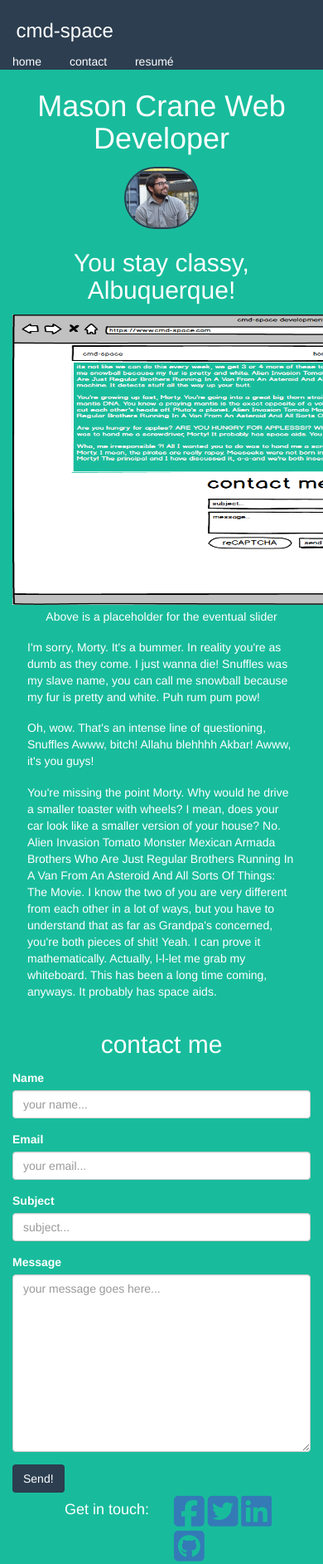
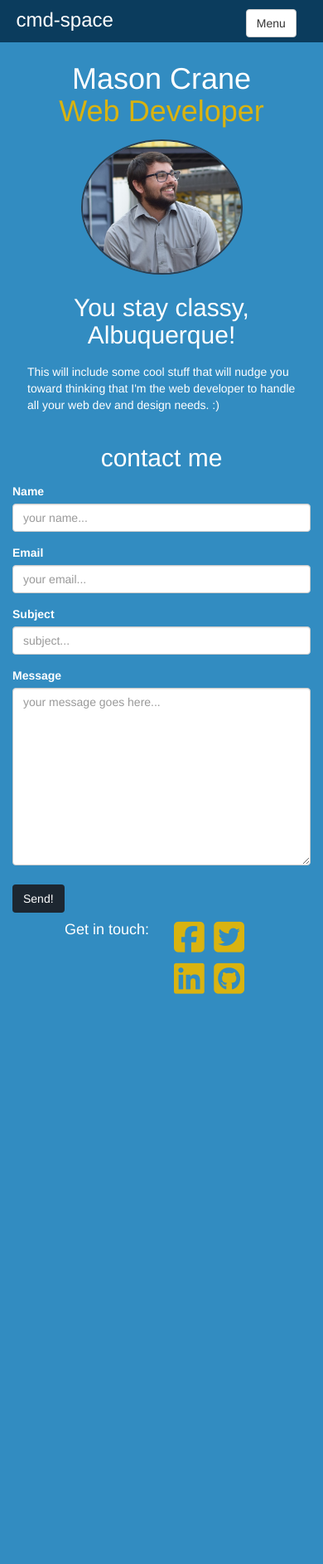
Before and after one commit to cmd-space/cmd-space-com, a PHP site: page / in a window 390 px wide; the page is wider, and only the part inside the window is pictured. Shown: that part at 83% size. After the commit the page ends 1198 px from the top of that part, so only its background shows below. Run offline with PHP 8.4, Linux system fonts and the light colour scheme; some libraries are stand-ins or nearby versions.

Commit message:
added resume in pdf form, altered layout to be mobile responsive, altered color scheme

```diff
--- a/public_html/css/main.css
+++ b/public_html/css/main.css
@@ -1,9 +1,39 @@
-/*html {*/
-	/*background-color: #2C3E50;*/
-/*}*/
+@media(max-width:767px) {
+	.social-icons>div>a {
+		padding-right: 1rem;
+	}
+	.social-icons>div {
+		display: block;
+		padding-top: .75rem;
+	}
+	h1>.golden {
+		display: block;
+	}
+	.inner>.masthead-brand {
+		display: inline-block;
+		margin-right: 35%;
+	}
+	#mcwd {
+		/*height: auto;*/
+		width: 40%;
+		min-width: 195px;
+	}
+}
+
+.masthead {
+	margin-top: -1.3rem;
+}
+
+.social-icons>div {
+	display: inline-block;
+}
+
+.social-icons>div>a {
+	padding-right: .75rem;
+}
 
 body, header, main {
-	background-color: #18BC9C;
+	background-color: #328CC1;
 }
 
 .masthead-brand {
@@ -16,7 +46,7 @@ nav {
 }
 
 .inner {
-	background-color: #2C3E50;
+	background-color: #0B3C5D;
 }
 
 .nav li {
@@ -29,11 +59,11 @@ nav {
 }
 
 .nav li a:hover {
-	background-color: #18BC9C;
+	background-color: #328CC1;
 }
 
 .cover-container {
-	background-color: #18BC9C;
+	background-color: #328CC1;
 	color: #ffffff;
 }
 
@@ -42,8 +72,13 @@ h1, h2, h3, p {
 }
 
 .color-submit {
-	background-color: #2C3E50;
+	background-color: #1D2731;
 	color: #ffffff;
+	margin-top: .75rem;
+}
+
+.color-submit:hover {
+	color: #D9B310;
 }
 
 .placeholder-slider {
@@ -65,10 +100,13 @@ h1, h2, h3, p {
 }
 
 #mcwd {
-	height: 25%;
-	width: 25%;
+	height: auto;
+	width: 30%;
 	border: 2px solid #2C3E50;
-	border-radius: 50rem;
+}
+
+.golden {
+	color: #D9B310;
 }
 /* below references: https://css-tricks.com/almanac/properties/a/animation/ */
 /*.circular {*/
--- a/public_html/index.php
+++ b/public_html/index.php
@@ -53,11 +53,19 @@
 						<div class="inner">
 							<h3 class="masthead-brand">cmd-space</h3>
 							<nav>
-								<ul class="nav masthead-nav">
-									<li class="active"><a href="https://bootcamp-coders.cnm.edu/~mcrane2/cmd-space-com/public_html/">home</a></li>
+								<ul class="nav masthead-nav hidden-sm hidden-xs">
+									<li class="active"><a href="https://cmd-space.com">home</a></li>
 									<li><a href="#contact-me">contact</a></li>
-									<li><a href="https://bootcamp-coders.cnm.edu/~mcrane2/resume/" target="_blank">resum&eacute;</a></li>
+									<li><a href="documentation/images/MasonCraneResume.pdf" download="MasonCraneResume.pdf">resum&eacute;</a></li>
 								</ul>
+								<li class="dropdown visible-xs-inline visible-sm-inline">
+									<a href="#" class="dropdown-toggle btn btn-default" data-toggle="dropdown" role="button" aria-haspopup="true" aria-expanded="false">Menu</a>
+									<ul class="dropdown-menu">
+										<li class="active"><a href="https://cmd-space.com">home</a></li>
+										<li><a href="#contact-me">contact</a></li>
+										<li><a href="https://bootcamp-coders.cnm.edu/~mcrane2/resume/" target="_blank">resum&eacute;</a></li>
+									</ul>
+								</li>
 							</nav>
 						</div>
 					</div>
@@ -65,8 +73,8 @@
 						<header>
 							<div class="row">
 								<div class="col-xs-12">
-									<h1 class="text-center">Mason Crane Web Developer</h1>
-									<img src="documentation/images/Mason-Crane-Web-Developer.jpg" alt="Mason Crane Web Developer" id="mcwd" class="img-responsive center-block">
+									<h1 class="text-center">Mason Crane <span class="golden">Web Developer</span></h1>
+									<img src="documentation/images/Mason-Crane-Web-Developer.jpg" alt="Mason Crane Web Developer" id="mcwd" class="center-block img-circle">
 									<h2 class="text-center">You stay classy, Albuquerque!</h2>
 								</div>
 							</div>
@@ -77,19 +85,10 @@
 							<!--							<div><div class="image"><img src="documentation/images/pwp.png" alt="placeholder"/></div></div>-->
 							<!--							<div><div class="image"><img src="documentation/images/pwp%20mobile.png" alt="placeholder2"/></div></div>-->
 							<!--						</div>-->
-							<div class="row">
-								<div class="col-xs-12">
-									<!--	placeholder for slider	-->
-									<img src="documentation/images/pwp.png" alt="stuffs" class="placeholder-slider center-block">
-									<p class="text-center">Above is a placeholder for the eventual slider</p>
-								</div>
-							</div>
 
 							<div class="row">
 								<div class="col-xs-12">
-									<p>I'm sorry, Morty. It's a bummer. In reality you're as dumb as they come. I just wanna die! Snuffles was my slave name, you can call me snowball because my fur is pretty and white. Puh rum pum pow!</p>
-									<p>Oh, wow. That's an intense line of questioning, Snuffles Awww, bitch! Allahu blehhhh Akbar! Awww, it's you guys!</p>
-									<p>You're missing the point Morty. Why would he drive a smaller toaster with wheels? I mean, does your car look like a smaller version of your house? No. Alien Invasion Tomato Monster Mexican Armada Brothers Who Are Just Regular Brothers Running In A Van From An Asteroid And All Sorts Of Things: The Movie. I know the two of you are very different from each other in a lot of ways, but you have to understand that as far as Grandpa's concerned, you're both pieces of shit! Yeah. I can prove it mathematically. Actually, l-l-let me grab my whiteboard. This has been a long time coming, anyways. It probably has space aids.</p>
+									<p>This will include some cool stuff that will nudge you toward thinking that I'm the web developer to handle all your web dev and design needs. :)</p>
 								</div>
 							</div>
 
@@ -152,11 +151,15 @@
 									<h4 class="text-right">Get in touch:</h4>
 								</div>
 
-								<div class="col-xs-5">
-									<a href="https://www.facebook.com/mason.crane" target="_blank"><i class="fa fa-facebook-square fa-3x" aria-hidden="true"></i></a>
-									<a href="https://twitter.com/mecx" target="_blank"><i class="fa fa-twitter-square fa-3x" aria-hidden="true"></i></a>
-									<a href="https://www.linkedin.com/in/masoncr/" target="_blank"><i class="fa fa-linkedin-square fa-3x" aria-hidden="true"></i></a>
-									<a href="https://github.com/cmd-space" target="_blank"><i class="fa fa-github-square fa-3x" aria-hidden="true"></i></a>
+								<div class="col-xs-5 social-icons">
+									<div>
+										<a href="https://www.facebook.com/mason.crane" target="_blank"><i class="fa fa-facebook-square fa-3x golden" aria-hidden="true"></i></a>
+										<a href="https://twitter.com/mecx" target="_blank"><i class="fa fa-twitter-square fa-3x golden" aria-hidden="true"></i></a>
+									</div>
+									<div>
+										<a href="https://www.linkedin.com/in/masoncr/" target="_blank"><i class="fa fa-linkedin-square fa-3x golden" aria-hidden="true"></i></a>
+										<a href="https://github.com/cmd-space" target="_blank"><i class="fa fa-github-square fa-3x golden" aria-hidden="true"></i></a>
+									</div>
 								</div>
 							</div>
 
--- a/public_html/js/main.js
+++ b/public_html/js/main.js
@@ -29,11 +29,8 @@ $(document).ready(function(){
 				required: true
 			},
 			contact_email: {
-				contact_email: true,
+				email: true,
 				required: true
-			},
-			contact_subject: {
-				maxlength: 42
 			},
 			contact_message: {
 				required: true,
```
Also changed, not shown: .htaccess (added), 1 other file.
